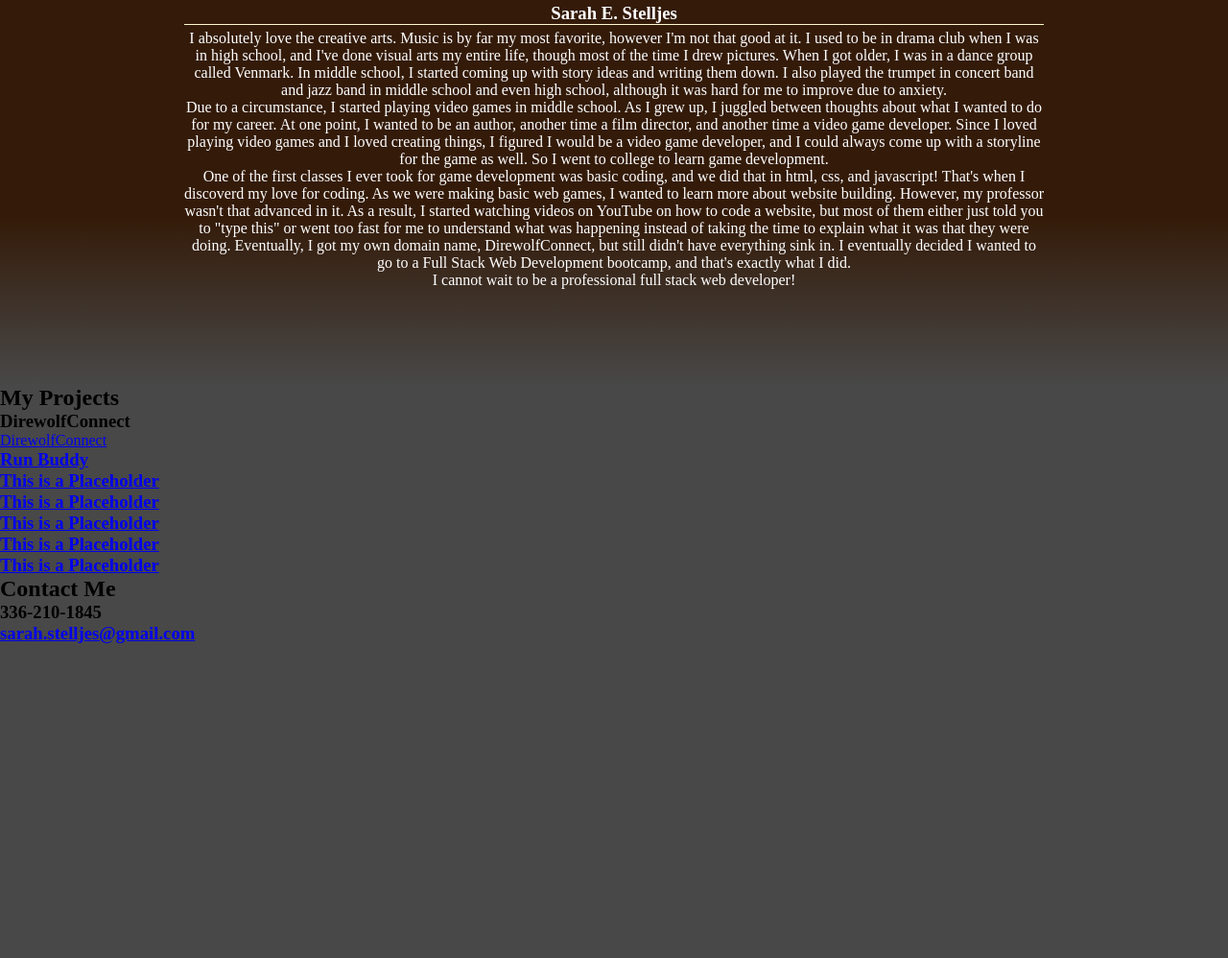
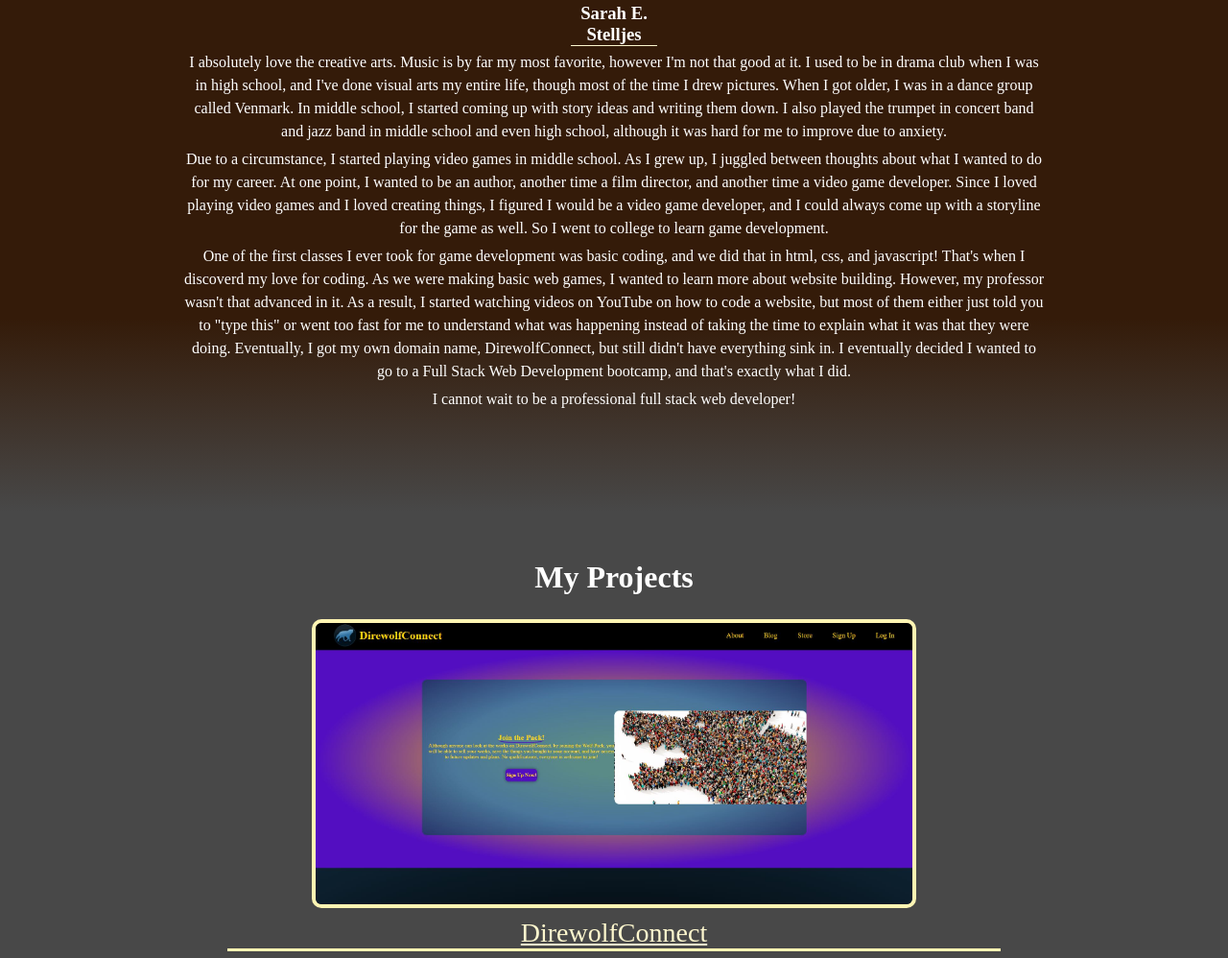
Before and after one commit to SarahStelljes/sarah-portfolio, a plain HTML site: page index.html in a window 1280 px wide. Shown: the part 531-1529 px from the top of the page at 96% size. Before the commit the page ends 1202 px from the top, so only its background shows below. Drawn offline with Linux system fonts and the light colour scheme.

Commit message:
started to add to the projects section in css, created .gitignore and README.md file

```diff
--- a/assets/css/style.css
+++ b/assets/css/style.css
@@ -4,6 +4,7 @@
     --tertiary-color: rgb(72, 72, 72);
     --quaternary-color: rgb(253, 247, 206);
     --quinary-color: white;
+    --senairy-color: rgb(255, 245, 179);
 }
 * {
     margin: 0;
@@ -63,9 +64,67 @@ header nav a {
 
 #about-me-info {
     width: 70%;
+    display: flex;
+    flex-direction: column;
+    align-items: center;
 }
 
-#about-me-info h3 {
+#about-me-info .border-bottom {
+    width: 10%;
     border-bottom: 1px solid var(--quaternary-color);
     margin-bottom: 5px;
 }
+#about-me-info p {
+    margin-bottom: 5px;
+    line-height: 1.5rem;
+}
+
+.projects {
+    width: 100%;
+    height: 1000px;
+    padding: 50px 0;
+    display: flex;
+    flex-direction: column;
+    align-items: center;
+    justify-content: center;
+    color: var(--quinary-color);
+}
+
+.projects h2 {
+    font-size: 32px;
+    margin-bottom: 25px;
+}
+
+#applications {
+    width: 90%;
+    height: 950px;
+    display: flex;
+    flex-direction: column;
+    align-items: center;
+    text-align: center;
+}
+
+#first-app {
+    width: 630px;
+    height: 301px;
+    border: 4px solid var(--senairy-color);
+    border-radius: 10px;
+    margin-bottom: 10px;
+}
+
+#direwolfconnect-div {
+    width: 70%;
+    border-bottom: 3px solid var(--senairy-color);
+    margin-bottom: 10px;
+}
+
+#direwolfconnect {
+    font-size: 28px;
+    color: var(--quaternary-color);
+}
+
+#more-apps {
+    width: 69%;
+    display: flex;
+    background-color: rgb(255, 255, 255, 0.5);
+}
--- a/index.html
+++ b/index.html
@@ -20,15 +20,17 @@
 				</a>
 			</nav>
 		</header>
-		<section id="#about-me" class="about">
+		<section id="about-me" class="about">
 			<h2>
 				About Me
 			</h2>
 			<img id="my-photo" src="./assets/imgs/Sarah_picture.jpg" alt="Sarah E. Stelljes">
 			<div id="about-me-info">
-				<h3>
-					Sarah E. Stelljes
-				</h3>
+				<div class="border-bottom">
+					<h3>
+						Sarah E. Stelljes
+					</h3>
+				</div>
 				<p>
 					I absolutely love the creative arts. Music is by far my most favorite, however I'm not that good at it. I used to be in drama club when I was in high school, and I've done visual arts my entire life, though most of the time I drew pictures. When I got older, I was in a dance group called Venmark. In middle school, I started coming up with story ideas and writing them down. I also played the trumpet in concert band and jazz band in middle school and even high school, although it was hard for me to improve due to anxiety.
 				</p>
@@ -43,19 +45,17 @@
 				</p>
 			</div>
 		</section>
-		<section id="#projects">
+		<section id="#projects" class="projects">
 			<h2>
 				My Projects
 			</h2>
 			<div id="applications">
-				<article id="first-app">
-					<div id="first-app-name">
-						<h3>DirewolfConnect</h3>
-					</div>
-				</article>
-				<a href="https://direwolfconnect.com">
-					DirewolfConnect
-				</a>
+				<img src="./assets/imgs/direwolfconnect-img.jpg" id="first-app"/>
+				<div id="direwolfconnect-div">
+					<a id="direwolfconnect" href="https://direwolfconnect.com">
+						DirewolfConnect
+					</a>
+				</div>
 				<div id="more-apps">
 					<div id="column-1">
 						<a href="https://sarahstelljes.github.io/run-buddy/">
```
Also changed, not shown: 2 other files.
